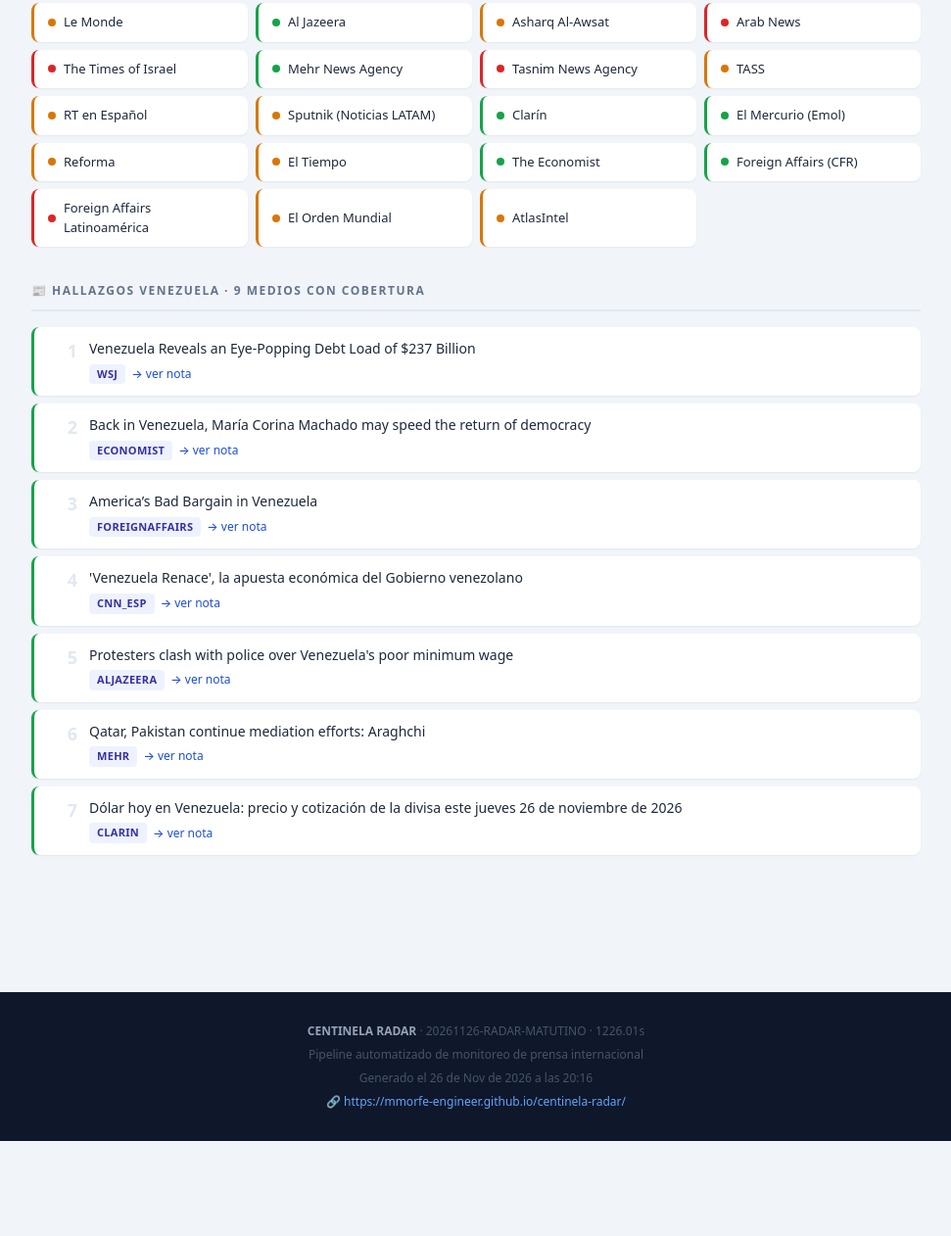
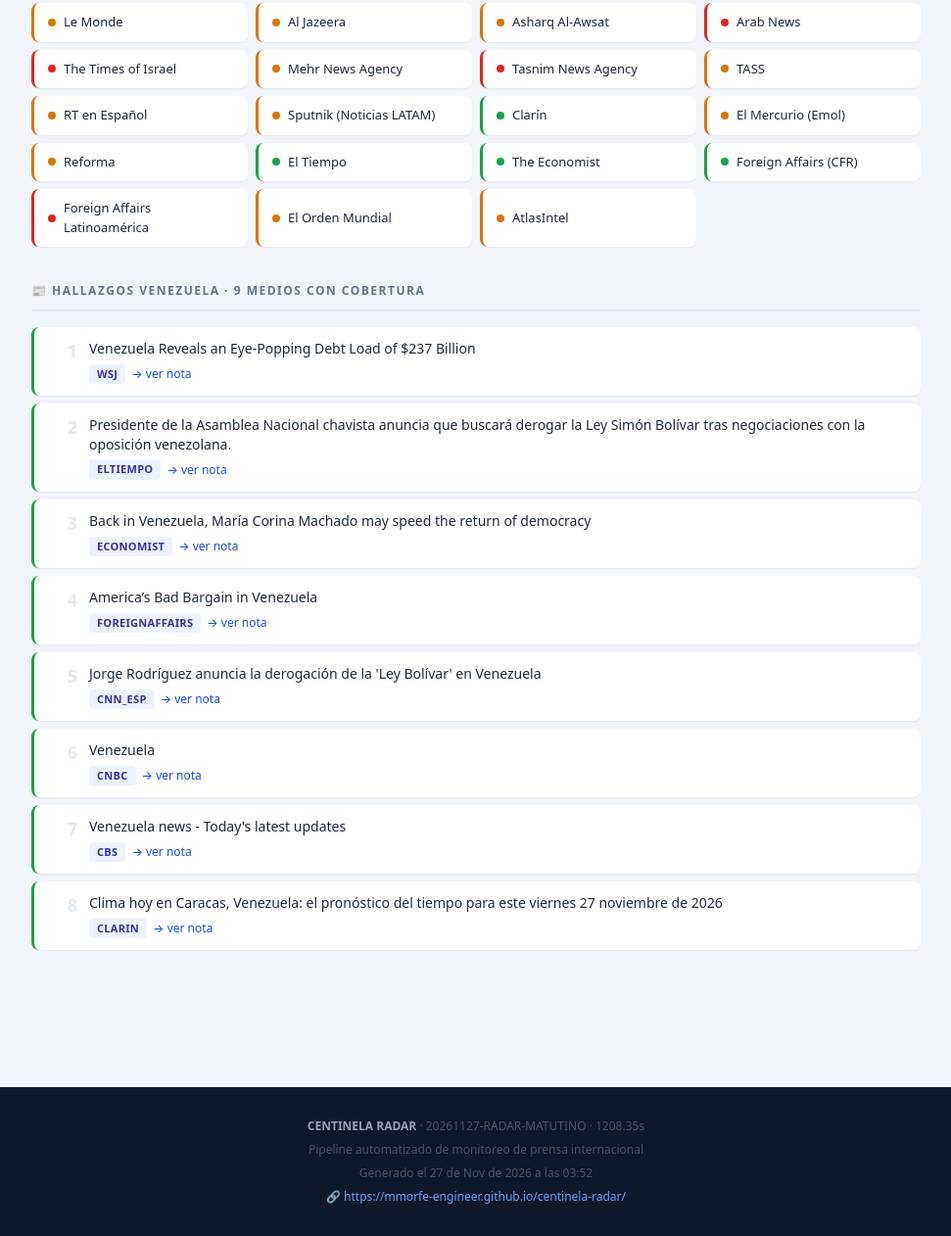
Before and after one commit to mmorfe-engineer/centinela-radar, a plain HTML site: page docs/index.html in a window 1280 px wide. Shown: the part 862-2124 px from the top of the page at 98% size, without its empty margins (154-1125 px from the left). Before the commit the page ends 2027 px from the top, so only its background shows below. Drawn offline with Linux system fonts and the light colour scheme.

Commit message:
radar: informe 20261127T0352 [MATUTINO]

```diff
--- a/docs/index.html
+++ b/docs/index.html
@@ -4,7 +4,7 @@
     <meta charset="UTF-8">
     <meta name="viewport" content="width=device-width, initial-scale=1.0">
     <meta name="description" content="Sala Situacional de Medios Internacionales · Venezuela">
-    <title>RADAR | 20261126-RADAR-MATUTINO</title>
+    <title>RADAR | 20261127-RADAR-MATUTINO</title>
     <style>
         :root {
             --verde: #16A34A; --amarillo: #D97706; --rojo: #DC2626;
@@ -117,8 +117,8 @@
     <h1>📡 RADAR 📡</h1>
     <div class="hdr-meta">
         <span class="badge badge-matutino">MATUTINO</span>
-        <span>26 Nov 2026 · 20:16 VET</span>
-        <span>35/35 medios · 7 hallazgos Venezuela</span>
+        <span>27 Nov 2026 · 03:52 VET</span>
+        <span>35/35 medios · 8 hallazgos Venezuela</span>
     </div>
 </header>
 
@@ -171,8 +171,8 @@
         <h2 class="sec-title">🗺️ Tablero de medios certificados</h2>
         <div class="tablero-grid">
 <div class="medio-chip verde" title="Con cobertura"><span class="dot"></span><span class="nombre">CNN en Español</span></div>
-<div class="medio-chip amarillo" title="Sin cobertura certificada"><span class="dot"></span><span class="nombre">CBS News</span></div>
-<div class="medio-chip amarillo" title="Sin cobertura certificada"><span class="dot"></span><span class="nombre">CNBC</span></div>
+<div class="medio-chip verde" title="Con cobertura"><span class="dot"></span><span class="nombre">CBS News</span></div>
+<div class="medio-chip verde" title="Con cobertura"><span class="dot"></span><span class="nombre">CNBC</span></div>
 <div class="medio-chip rojo" title="Error: Fetch fallido: Bloqueado: HTTP 403"><span class="dot"></span><span class="nombre">Axios</span></div>
 <div class="medio-chip rojo" title="Error: Fetch fallido: Bloqueado: HTTP 402"><span class="dot"></span><span class="nombre">USA Today</span></div>
 <div class="medio-chip amarillo" title="Sin cobertura certificada"><span class="dot"></span><span class="nombre">The Washington Post</span></div>
@@ -187,19 +187,19 @@
 <div class="medio-chip amarillo" title="Sin cobertura certificada"><span class="dot"></span><span class="nombre">BBC</span></div>
 <div class="medio-chip rojo" title="Error: Fetch fallido: Bloqueado: HTTP 403"><span class="dot"></span><span class="nombre">AFP — Agence France-Presse</span></div>
 <div class="medio-chip amarillo" title="Sin cobertura certificada"><span class="dot"></span><span class="nombre">Le Monde</span></div>
-<div class="medio-chip verde" title="Con cobertura"><span class="dot"></span><span class="nombre">Al Jazeera</span></div>
+<div class="medio-chip amarillo" title="Sin cobertura certificada"><span class="dot"></span><span class="nombre">Al Jazeera</span></div>
 <div class="medio-chip amarillo" title="Sin cobertura certificada"><span class="dot"></span><span class="nombre">Asharq Al-Awsat</span></div>
 <div class="medio-chip rojo" title="Error: Fetch fallido: Bloqueado: HTTP 403"><span class="dot"></span><span class="nombre">Arab News</span></div>
 <div class="medio-chip rojo" title="Error: Fetch fallido: Bloqueado: HTTP 403"><span class="dot"></span><span class="nombre">The Times of Israel</span></div>
-<div class="medio-chip verde" title="Con cobertura"><span class="dot"></span><span class="nombre">Mehr News Agency</span></div>
+<div class="medio-chip amarillo" title="Sin cobertura certificada"><span class="dot"></span><span class="nombre">Mehr News Agency</span></div>
 <div class="medio-chip rojo" title="Error: Fetch fallido: HTTPSConnectionPool(host='www.tasnimnews.com', port=443): Max retries exceeded with url: /en (Caused by NameResolutionError("HTTPSConnection(host='www.tasnimnews.com', port=443): Failed to resolve 'www.tasnimnews.com' ([Errno -2] Name or service not known)"))"><span class="dot"></span><span class="nombre">Tasnim News Agency</span></div>
 <div class="medio-chip amarillo" title="Sin cobertura certificada"><span class="dot"></span><span class="nombre">TASS</span></div>
 <div class="medio-chip amarillo" title="Sin cobertura certificada"><span class="dot"></span><span class="nombre">RT en Español</span></div>
 <div class="medio-chip amarillo" title="Sin cobertura certificada"><span class="dot"></span><span class="nombre">Sputnik (Noticias LATAM)</span></div>
 <div class="medio-chip verde" title="Con cobertura"><span class="dot"></span><span class="nombre">Clarín</span></div>
-<div class="medio-chip verde" title="Con cobertura"><span class="dot"></span><span class="nombre">El Mercurio (Emol)</span></div>
+<div class="medio-chip amarillo" title="Sin cobertura certificada"><span class="dot"></span><span class="nombre">El Mercurio (Emol)</span></div>
 <div class="medio-chip amarillo" title="Sin cobertura certificada"><span class="dot"></span><span class="nombre">Reforma</span></div>
-<div class="medio-chip amarillo" title="Sin cobertura certificada"><span class="dot"></span><span class="nombre">El Tiempo</span></div>
+<div class="medio-chip verde" title="Con cobertura"><span class="dot"></span><span class="nombre">El Tiempo</span></div>
 <div class="medio-chip verde" title="Con cobertura"><span class="dot"></span><span class="nombre">The Economist</span></div>
 <div class="medio-chip verde" title="Con cobertura"><span class="dot"></span><span class="nombre">Foreign Affairs (CFR)</span></div>
 <div class="medio-chip rojo" title="Error: Fetch fallido: Timeout después de 2 reintentos"><span class="dot"></span><span class="nombre">Foreign Affairs Latinoamérica</span></div>
@@ -223,13 +223,21 @@
         <div class="hallazgo-item">
             <div class="hallazgo-rank">2</div>
             <div class="hallazgo-content">
+                <div class="hallazgo-titulo">Presidente de la Asamblea Nacional chavista anuncia que buscará derogar la Ley Simón Bolívar tras negociaciones con la oposición venezolana.</div>
+                <div class="hallazgo-meta"><span class="tag tag-medio">ELTIEMPO</span> <a class="tag-fuente" href="https://www.eltiempo.com/mundo/venezuela/presidente-de-la-asamblea-nacional-chavista-anuncia-que-buscara-derogar-la-ley-simon-bolivar-tras-negociaciones-con-la-oposicion-venezolana-3604643" target="_blank" rel="noopener">→ ver nota</a></div>
+            </div>
+        </div>
+
+        <div class="hallazgo-item">
+            <div class="hallazgo-rank">3</div>
+            <div class="hallazgo-content">
                 <div class="hallazgo-titulo">Back in Venezuela, María Corina Machado may speed the return of democracy</div>
                 <div class="hallazgo-meta"><span class="tag tag-medio">ECONOMIST</span> <a class="tag-fuente" href="https://www.economist.com/the-americas/2026/10/25/back-in-venezuela-maria-corina-machado-may-speed-the-return-of-democracy" target="_blank" rel="noopener">→ ver nota</a></div>
             </div>
         </div>
 
         <div class="hallazgo-item">
-            <div class="hallazgo-rank">3</div>
+            <div class="hallazgo-rank">4</div>
             <div class="hallazgo-content">
                 <div class="hallazgo-titulo">America’s Bad Bargain in Venezuela</div>
                 <div class="hallazgo-meta"><span class="tag tag-medio">FOREIGNAFFAIRS</span> <a class="tag-fuente" href="https://www.foreignaffairs.com/venezuela/americas-bad-bargain-venezuela" target="_blank" rel="noopener">→ ver nota</a></div>
@@ -237,34 +245,34 @@
         </div>
 
         <div class="hallazgo-item">
-            <div class="hallazgo-rank">4</div>
-            <div class="hallazgo-content">
-                <div class="hallazgo-titulo">'Venezuela Renace', la apuesta económica del Gobierno venezolano</div>
-                <div class="hallazgo-meta"><span class="tag tag-medio">CNN_ESP</span> <a class="tag-fuente" href="https://cnnespanol.cnn.com/2026/11/26/" target="_blank" rel="noopener">→ ver nota</a></div>
-            </div>
-        </div>
-
-        <div class="hallazgo-item">
             <div class="hallazgo-rank">5</div>
             <div class="hallazgo-content">
-                <div class="hallazgo-titulo">Protesters clash with police over Venezuela's poor minimum wage</div>
-                <div class="hallazgo-meta"><span class="tag tag-medio">ALJAZEERA</span> <a class="tag-fuente" href="https://www.aljazeera.com/video/newsfeed/2026/11/25/protesters-clash-with-police-over-venezuelas-poor-minimum-wage" target="_blank" rel="noopener">→ ver nota</a></div>
+                <div class="hallazgo-titulo">Jorge Rodríguez anuncia la derogación de la 'Ley Bolívar' en Venezuela</div>
+                <div class="hallazgo-meta"><span class="tag tag-medio">CNN_ESP</span> <a class="tag-fuente" href="https://cnnespanol.cnn.com/" target="_blank" rel="noopener">→ ver nota</a></div>
             </div>
         </div>
 
         <div class="hallazgo-item">
             <div class="hallazgo-rank">6</div>
             <div class="hallazgo-content">
-                <div class="hallazgo-titulo">Qatar, Pakistan continue mediation efforts: Araghchi</div>
-                <div class="hallazgo-meta"><span class="tag tag-medio">MEHR</span> <a class="tag-fuente" href="https://en.mehrnews.com/" target="_blank" rel="noopener">→ ver nota</a></div>
+                <div class="hallazgo-titulo">Venezuela</div>
+                <div class="hallazgo-meta"><span class="tag tag-medio">CNBC</span> <a class="tag-fuente" href="https://www.cnbc.com/venezuela/" target="_blank" rel="noopener">→ ver nota</a></div>
             </div>
         </div>
 
         <div class="hallazgo-item">
             <div class="hallazgo-rank">7</div>
             <div class="hallazgo-content">
-                <div class="hallazgo-titulo">Dólar hoy en Venezuela: precio y cotización de la divisa este jueves 26 de noviembre de 2026</div>
-                <div class="hallazgo-meta"><span class="tag tag-medio">CLARIN</span> <a class="tag-fuente" href="https://www.clarin.com/economia/dolar-hoy-en-venezuela-precio-y-cotizacion-de-la-divisa-este-jueves-26-de-noviembre-de-2026_0_Y5lbG2tO3a.html" target="_blank" rel="noopener">→ ver nota</a></div>
+                <div class="hallazgo-titulo">Venezuela news - Today's latest updates</div>
+                <div class="hallazgo-meta"><span class="tag tag-medio">CBS</span> <a class="tag-fuente" href="https://www.cbsnews.com/tag/venezuela/" target="_blank" rel="noopener">→ ver nota</a></div>
+            </div>
+        </div>
+
+        <div class="hallazgo-item">
+            <div class="hallazgo-rank">8</div>
+            <div class="hallazgo-content">
+                <div class="hallazgo-titulo">Clima hoy en Caracas, Venezuela: el pronóstico del tiempo para este viernes 27 noviembre de 2026</div>
+                <div class="hallazgo-meta"><span class="tag tag-medio">CLARIN</span> <a class="tag-fuente" href="https://www.clarin.com/informacion-general/clima-hoy-caracas-venezuela-pronostico-tiempo-viernes-27-noviembre-2026_0_8fa61EZCTK.html" target="_blank" rel="noopener">→ ver nota</a></div>
             </div>
         </div>
         </div>
@@ -273,9 +281,9 @@
 </div>
 
 <footer>
-    <strong>CENTINELA RADAR</strong> · 20261126-RADAR-MATUTINO · 1226.01s<br>
+    <strong>CENTINELA RADAR</strong> · 20261127-RADAR-MATUTINO · 1208.35s<br>
     Pipeline automatizado de monitoreo de prensa internacional<br>
-    Generado el 26 de Nov de 2026 a las 20:16<br><a href="https://mmorfe-engineer.github.io/centinela-radar/">🔗 https://mmorfe-engineer.github.io/centinela-radar/</a>
+    Generado el 27 de Nov de 2026 a las 03:52<br><a href="https://mmorfe-engineer.github.io/centinela-radar/">🔗 https://mmorfe-engineer.github.io/centinela-radar/</a>
 </footer>
 
 </body>
```
